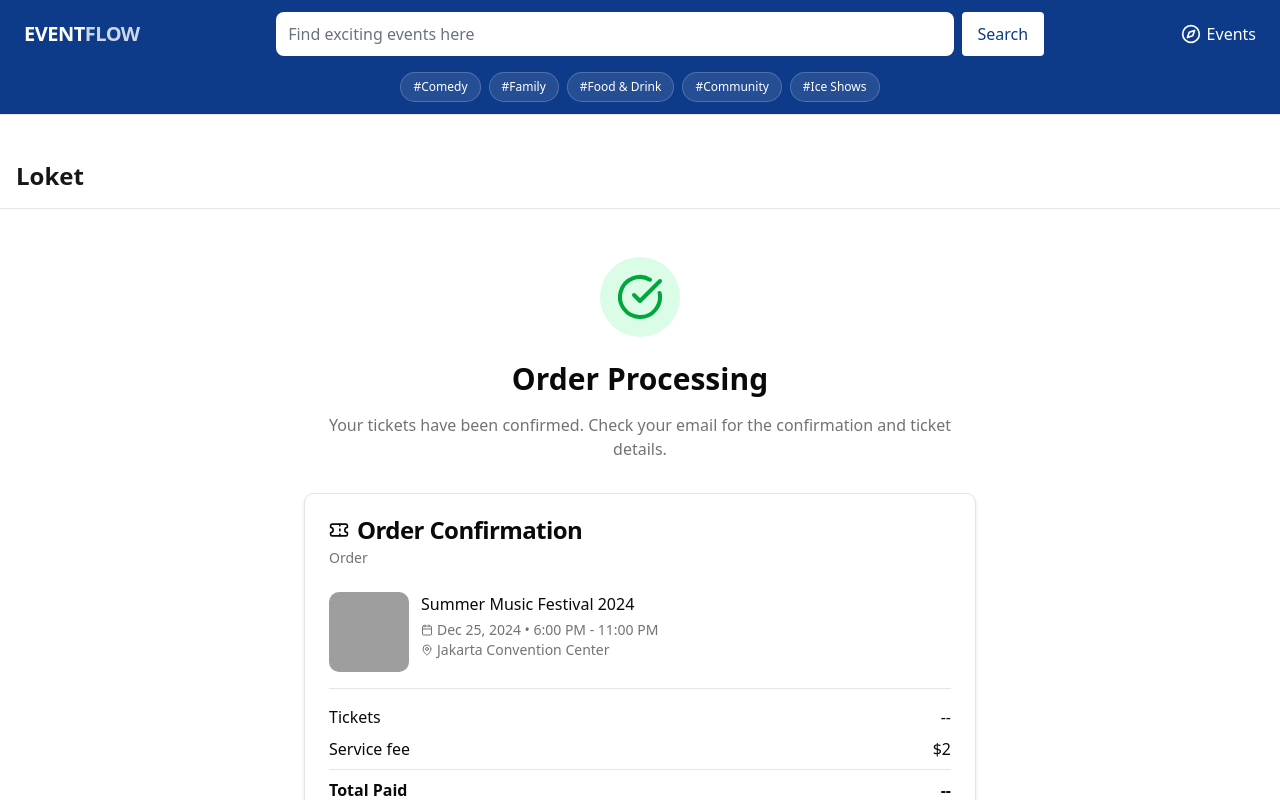
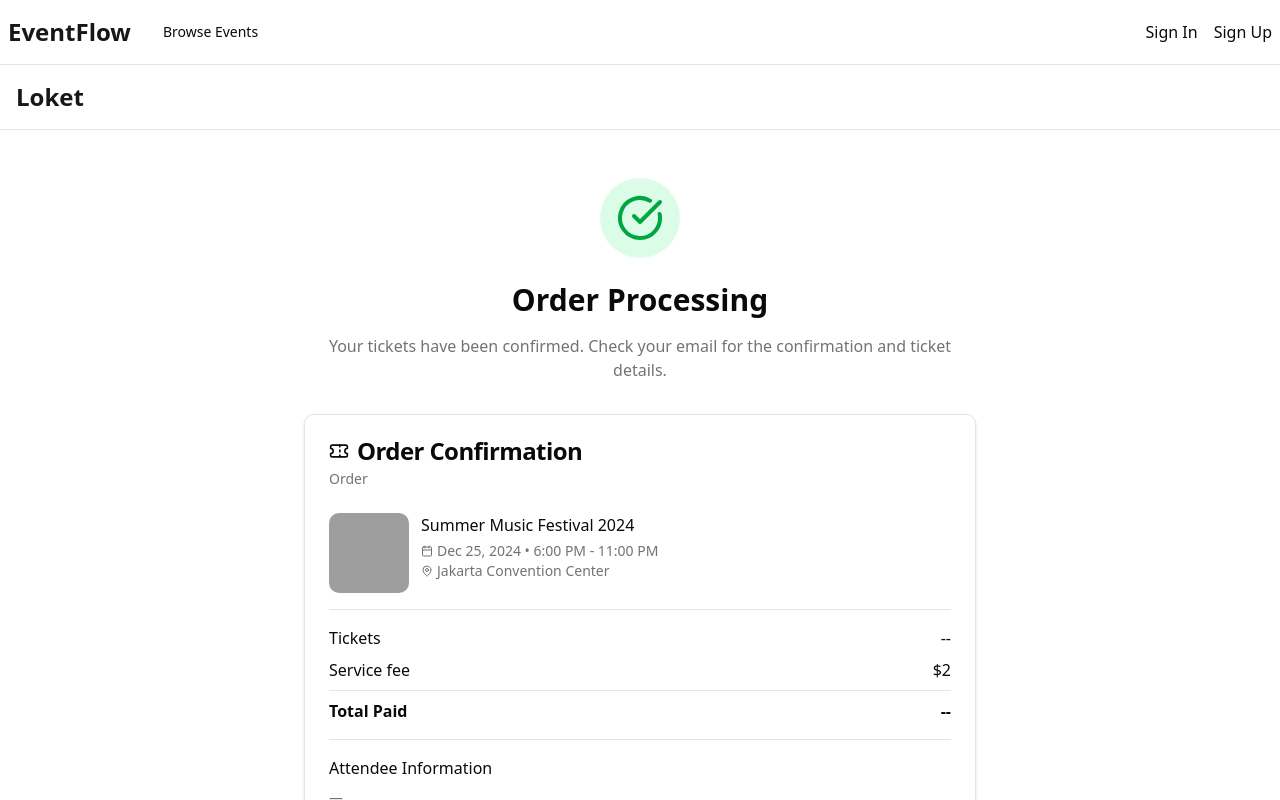
Before and after one commit to hutamafs/loket-clone, a Next.js app: page /checkout/success in a window 1280 px wide. Shown: the top 800 px of the page. Built offline with nearby package versions, Linux system fonts and the light colour scheme; grey boxes are pictures that could not be loaded.

Commit message:
refactor headers

```diff
--- a/src/app/layout.tsx
+++ b/src/app/layout.tsx
@@ -30,7 +30,7 @@ export default function RootLayout({
         className={`${geistSans.variable} ${geistMono.variable} antialiased min-h-screen flex flex-col overflow-x-hidden`}
       >
         <Header />
-        <main className="pt-36">{children}</main>
+        <main>{children}</main>
         <Toaster richColors position="top-right" />
         <Footer />
       </body>
--- a/src/app/page.tsx
+++ b/src/app/page.tsx
@@ -2,6 +2,7 @@
 import CategoriesSection from "@/components/homepage/Categories";
 import FeaturedEvents from "@/components/homepage/FeaturedEvents";
 import HappeningSoon from "@/components/homepage/HappeningSoon";
+import HeroSection from "@/components/homepage/HeroSection";
 import TopEvents from "@/components/homepage/TopEvents";
 import { cityCoordinates } from "@/constant/coordinates";
 import { getEvents, tmNow, tmPlusDays } from "@/lib/tmClient";
@@ -56,7 +57,9 @@ export default async function Home() {
 
   return (
     // {/* Local first */}
-    <section className="max-w-7xl mx-auto px-4 py-8">
+    <>
+      <HeroSection />
+      <div className="max-w-7xl mx-auto px-4 py-8">
         <FeaturedEvents
           title="Featured Events in Melbourne"
           events={featuredDeduped}
@@ -78,6 +81,7 @@ export default async function Home() {
         <HappeningSoon lat={syd.lat} lng={syd.lng} radiusKm="30" />
         {/* <FeaturedSoonNearYou /> */}
         {/* <NewsletterCapture /> */}
-    </section>
+      </div>
+    </>
   );
 }
--- /dev/null
+++ b/src/components/homepage/HeroSection.tsx
@@ -0,0 +1,45 @@
+"use client";
+import { Button } from "@/components/ui/button";
+import { Input } from "@/components/ui/input";
+import { Search, MapPin } from "lucide-react";
+import { searchEvents } from "@/app/actions/search";
+
+const HeroSection = () => {
+  return (
+    <section className="py-20 px-4 bg-gradient-to-br from-primary/5 to-accent/10">
+      <div className="container mx-auto text-center max-w-4xl">
+        <h1 className="text-4xl md:text-6xl font-bold text-balance mb-6">
+          Discover Amazing Events Near You
+        </h1>
+        <p className="text-xl text-muted-foreground mb-8 text-pretty">
+          Find and book tickets for concerts, workshops, conferences, and more.
+          Create unforgettable experiences with Loket.
+        </p>
+
+        {/* Search Bar */}
+        <form
+          action={searchEvents}
+          className="flex flex-col md:flex-row gap-4 max-w-2xl mx-auto mb-8"
+        >
+          <div className="relative flex-1">
+            <Search className="absolute left-3 top-1/2 transform -translate-y-1/2 text-muted-foreground h-4 w-4" />
+            <Input
+              name="keyword"
+              placeholder="Search events, artists, venues..."
+              className="pl-10 h-12"
+            />
+          </div>
+          {/* <div className="relative">
+            <MapPin className="absolute left-3 top-1/2 transform -translate-y-1/2 text-muted-foreground h-4 w-4" />
+            <Input placeholder="Location" className="pl-10 h-12 md:w-48" />
+          </div> */}
+          <Button type="submit" size="lg" className="h-12 px-8">
+            Search Events
+          </Button>
+        </form>
+      </div>
+    </section>
+  );
+};
+
+export default HeroSection;
--- a/src/components/homepage/TopEvents.tsx
+++ b/src/components/homepage/TopEvents.tsx
@@ -16,28 +16,14 @@ export default function TopRanked({
     // FULL-BLEED background even inside a centered page:
     <section className="relative w-screen -ml-[50vw] left-1/2 right-1/2 -mr-[50vw] bg-[#0f1f38]">
       <div className="max-w-7xl mx-auto px-4 py-10 md:py-14">
-        <h2 className="text-white text-2xl md:text-3xl font-semibold mb-6">
+        <h2 className="text-white text-2xl md:text-3xl font-semibold mb-6 text-center md:text-left">
           {title}
         </h2>
 
         {/* Each grid cell owns its own number */}
-        <div className="grid grid-cols-1 md:grid-cols-3 gap-6 md:gap-8">
+        <div className="grid grid-cols-1 md:grid-cols-3 gap-6 md:gap-6">
           {top3.map((e, i) => (
-            <article
-              key={e.id}
-              className="relative pl-16 sm:pl-20 md:pl-24 lg:pl-28"
-            >
-              {/* The rank stays inside THIS cell only */}
-              <span
-                aria-hidden
-                className="pointer-events-none select-none
-                           absolute inset-y-0 left-0 flex items-center
-                           font-extrabold leading-none text-white/10
-                           text-[96px] sm:text-[120px] md:text-[160px] lg:text-[200px]"
-              >
-                {i + 1}
-              </span>
-
+            <article key={e.id} className="relative px-6">
               {/* Card */}
               <div className="relative">
                 <EventCard event={e} />
--- a/src/components/layout/Header.tsx
+++ b/src/components/layout/Header.tsx
@@ -1,203 +1,33 @@
 import Link from "next/link";
-import { searchEvents } from "@/app/actions/search";
-
-const quickTags = [
-  {
-    label: "Comedy",
-    genreId: "KnvZfZ7vAe1", // Comedy genreId from Ticketmaster
-  },
-  {
-    label: "Family",
-    genreId: "KnvZfZ7vAeF",
-  },
-  {
-    label: "Food & Drink",
-    genreId: "KnvZfZ7vAeD",
-  },
-  {
-    label: "Community",
-    genreId: "KnvZfZ7vAeU",
-  },
-  {
-    label: "Ice Shows",
-    genreId: "KnvZfZ7vAeI",
-  },
-];
 
 export default function Header() {
   return (
-    <header className="fixed top-0 z-50 w-full border-b bg-[#0e3a8a] text-white">
-      {/* main bar */}
-      <div className="px-2 sm:px-4 lg:px-6 py-2 md:py-3">
-        <div className="flex items-center gap-2 md:gap-3">
-          {/* mobile hamburger via <details> (no JS) */}
-          <details className="md:hidden">
-            <summary className="list-none p-1.5 -ml-1 rounded hover:bg-white/10 cursor-pointer">
-              <span className="sr-only">Open menu</span>
-              <svg
-                viewBox="0 0 24 24"
-                className="h-5 w-5"
-                fill="none"
-                stroke="currentColor"
-              >
-                <path
-                  strokeWidth="2"
-                  strokeLinecap="round"
-                  d="M4 6h16M4 12h16M4 18h16"
-                />
-              </svg>
-            </summary>
-            <div className="absolute mt-2 p-3 bg-[#0e3a8a] border border-white/20 rounded shadow-lg space-y-2 text-sm z-50">
-              <Link
-                href="/events"
-                className="flex items-center gap-2 hover:underline font-medium py-1"
-              >
-                <svg
-                  xmlns="http://www.w3.org/2000/svg"
-                  className="h-4 w-4"
-                  viewBox="0 0 24 24"
-                  fill="none"
-                  stroke="currentColor"
-                  strokeWidth="2"
-                  strokeLinecap="round"
-                  strokeLinejoin="round"
-                >
-                  <circle cx="12" cy="12" r="10"></circle>
-                  <polygon points="16.24 7.76 14.12 14.12 7.76 16.24 9.88 9.88 16.24 7.76"></polygon>
-                </svg>
-                Events
-              </Link>
-            </div>
-          </details>
-
-          {/* Logo */}
-          <Link
-            href="/"
-            className="font-black tracking-tight text-white text-lg md:text-xl"
-          >
-            EVENT<span className="opacity-80">FLOW</span>
+    <header className="border-b bg-white/95 backdrop-blur supports-[backdrop-filter]:bg-white/60 sticky top-0 z-50">
+      <div className="container mx-auto px-4 md:px-2 h-16 flex items-center justify-between">
+        <div className="flex items-center space-x-8">
+          <Link href="/" className="text-2xl font-bold text-primary">
+            EventFlow
           </Link>
-
-          {/* Desktop search (Server Action) */}
-          <div className="hidden md:flex items-center gap-2 flex-1 max-w-3xl mx-auto">
-            <form
-              action={searchEvents}
-              className="hidden md:flex items-center gap-2 flex-1 max-w-3xl mx-auto"
+          <nav className="hidden md:flex items-center space-x-6">
+            <Link
+              href="/events"
+              className="text-sm font-medium hover:text-primary transition-colors"
             >
-              <input
-                name="keyword"
-                aria-label="Search events"
-                placeholder="Find exciting events here"
-                className="w-full h-10 md:h-11 pl-3 pr-3 rounded-md bg-white text-black placeholder:text-gray-500 outline-none focus:ring-4 ring-white/30"
-              />
-              <button
-                type="submit"
-                className="h-10 md:h-11 rounded bg-white text-[#0e3a8a] px-4 font-medium hover:bg-white/90"
-              >
-                Search
-              </button>
-            </form>
-          </div>
-
-          {/* Events Link with Compass Icon for Desktop */}
-          <Link
-            href="/events"
-            className="hidden md:flex items-center gap-1.5 hover:underline font-medium"
-          >
-            <svg
-              xmlns="http://www.w3.org/2000/svg"
-              className="h-5 w-5"
-              viewBox="0 0 24 24"
-              fill="none"
-              stroke="currentColor"
-              strokeWidth="2"
-              strokeLinecap="round"
-              strokeLinejoin="round"
+              Browse Events
+            </Link>
+            {/* <Link
+              href="/create-event"
+              className="text-sm font-medium hover:text-primary transition-colors"
             >
-              <circle cx="12" cy="12" r="10"></circle>
-              <polygon points="16.24 7.76 14.12 14.12 7.76 16.24 9.88 9.88 16.24 7.76"></polygon>
-            </svg>
-            Events
-          </Link>
-
-          {/* code below is going to be comment out once the feature is ready */}
-
-          {/* <div className="hidden md:flex items-center gap-2">
-            <Link
-              href="/sign-up"
-              className="rounded bg-white text-[#0e3a8a] px-3 py-1.5 font-medium"
-            >
-              Sign up
-            </Link>
-            <Link
-              href="/sign-in"
-              className="rounded border border-white px-3 py-1.5 font-medium hover:bg-white/10"
-            >
-              Log in
-            </Link>
-          </div> */}
-
-          {/* Mobile login shortcut */}
-          <Link
-            href="/sign-in"
-            className="md:hidden ml-auto rounded border border-white px-2.5 py-1 text-sm font-medium hover:bg-white/10"
-          >
-            Log in
-          </Link>
+              Create Event
+            </Link> */}
+          </nav>
         </div>
-
-        {/* Quick tags (server links) */}
-        <div className="mt-2 md:mt-3 -mb-1">
-          <div className="flex justify-start md:justify-center gap-1.5 md:gap-2 overflow-x-auto scrollbar-none py-1">
-            {quickTags.map((t) => (
-              <Link
-                key={t.label}
-                href={`/events?genreId=${encodeURIComponent(t.genreId)}`}
-                className="px-2 md:px-3 py-1 md:py-1.5 rounded-full bg-white/10 hover:bg-white/15 border border-white/20 text-xs whitespace-nowrap"
-              >
-                #{t.label}
-              </Link>
-            ))}
-          </div>
+        <div className="flex items-center space-x-4">
+          <Link href="/sign-in">Sign In</Link>
+          <Link href="/sign-up">Sign Up</Link>
         </div>
-
-        {/* mobile search */}
-        <form
-          action={searchEvents}
-          className="md:hidden mt-2 flex items-center gap-1"
-        >
-          <input
-            name="keyword"
-            aria-label="Search events"
-            placeholder="Find exciting events here"
-            className="w-full h-9 pl-3 pr-3 rounded-md bg-white text-black placeholder:text-gray-500 outline-none focus:ring-4 ring-white/30 text-sm"
-          />
-          {/* <select
-            name="city"
-            className="h-11 rounded-md bg-white text-black px-2 outline-none focus:ring-4 ring-white/30"
-            defaultValue=""
-            aria-label="Choose city"
-          >
-            <option value="" disabled>
-              City
-            </option>
-            <option value="Melbourne">Melbourne</option>
-            <option value="Sydney">Sydney</option>
-            <option value="Jakarta">Jakarta</option>
-            <option value="Bandung">Bandung</option>
-            <option value="Bali">Bali</option>
-            <option value="Surabaya">Surabaya</option>
-          </select> */}
-          <button
-            type="submit"
-            className="h-9 rounded bg-white text-[#0e3a8a] px-3 font-medium hover:bg-white/90 text-sm"
-          >
-            Search
-          </button>
-        </form>
       </div>
-      {/* Add a spacer element to ensure proper scroll spacing on mobile */}
-      <div className="md:hidden h-1"></div>
     </header>
   );
 }
```
Lines whose indentation alone changed are shown as unchanged.
